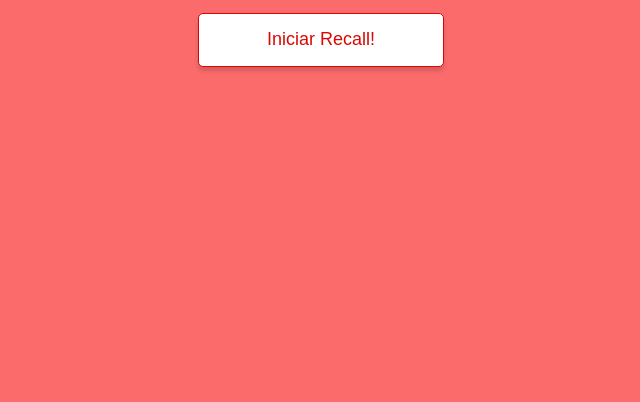
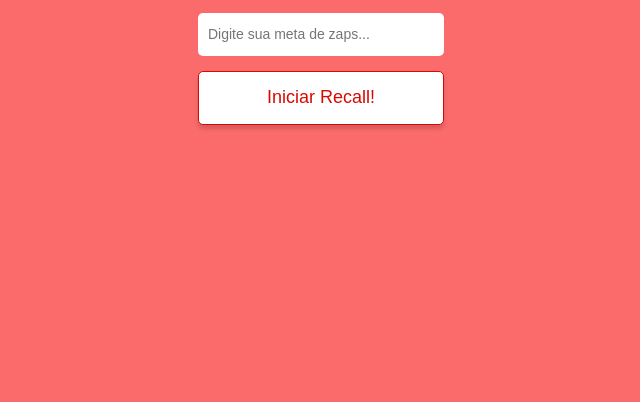
Before and after one commit to MiguelFaria1704/projeto8-zaprecall, a React app: page / in a window 1280 px wide. Shown: the part 398-800 px from the top of the page, without its empty margins (319-959 px from the left). Built offline with nearby package versions, Linux system fonts and the light colour scheme; a web font is replaced by a local one.

Commit message:
Bonus: meta de zaps

```diff
--- a/src/Components/App/App.js
+++ b/src/Components/App/App.js
@@ -6,6 +6,7 @@ import "./style.css";
 
 export default function App() {
     const [onScreen, setOnScreen] = React.useState("LandingPage");
+    const [goal, setGoal] = React.useState(0);
 
     function compare() {
         return Math.random() - 0.5;
@@ -26,12 +27,14 @@ export default function App() {
                 <LandingPage
                     onScreen={onScreen}
                     togglePage={togglePage}
+                    setGoal={setGoal}
                     />
                 ) : (
                 <RecallPage
                     deck={deck}
                     togglePage={togglePage}
                     onScreen={onScreen}
+                    goal={goal}
                 />
                 )
             }
--- a/src/Components/Card/Card.js
+++ b/src/Components/Card/Card.js
@@ -21,13 +21,13 @@ export default function Card({
     function markResult(result) {
         if(result === "right") {
             setIconName([...iconName, "checkmark-circle-sharp"]);
+            setScore(score + 1);
         }
         if(result === "doubt") {
             setIconName([...iconName, "help-circle-sharp"]);
         }
         if(result === "wrong") {
             setIconName([...iconName, "close-circle-sharp"]);
-            setScore(score - 1);
         }
 
         flipCard(result);
--- a/src/Components/LandingPage/LandingPage.js
+++ b/src/Components/LandingPage/LandingPage.js
@@ -1,15 +1,45 @@
+import React from "react";
 import logo from "./logo.png";
 import "./style.css"
 
 export default function LandingPage({
     onScreen,
-    togglePage
+    togglePage,
+    setGoal
 }) {
     return (
         <div className="landing-page">
             <img src={logo} alt="Logo ZapRecall"/>
             <h1>ZapRecall</h1>
-            <input type="button" value="Iniciar Recall!" onClick={() => togglePage(onScreen)}></input>
+            <Form
+                onScreen={onScreen}
+                togglePage={togglePage}
+                setGoal={setGoal}
+            />
         </div>
     );
 }
+
+function Form({
+    onScreen,
+    togglePage,
+    setGoal
+}) {
+
+
+    function handleGoal(event) {
+        setGoal(event.target.value);
+    }
+
+    function handleSubmit(event) {
+        togglePage(onScreen);
+        event.preventDefault();
+    }
+
+    return (
+        <form onSubmit={handleSubmit}>
+            <input type="text" name="goal" placeholder="Digite sua meta de zaps..." onChange={handleGoal}></input>
+            <input type="submit" value="Iniciar Recall!"></input>
+        </form>
+    );
+}
--- a/src/Components/LandingPage/style.css
+++ b/src/Components/LandingPage/style.css
@@ -4,7 +4,7 @@
     align-items: center;
     justify-content: space-between;
     margin: 148px 0 202px 0;
-    height: 317px;
+    height: 375px;
 }
 
 .landing-page img {
@@ -12,17 +12,38 @@
     height: 161px;
 }
 
+form {
+    display: flex;
+    flex-direction: column;
+    align-items: center;
+    justify-content: space-between;
+    margin-top: 30px;
+    height: 112px;
+
+}
+
 .landing-page input {
     width: 246px;
-    height: 54px;
-    background-color: #FFFFFF;
-    color: #D70900;
+    border-radius: 5px;
     font-family: 'Recursive', sans-serif;
     font-weight: 400;
+    background-color: #FFFFFF;
+}
+
+.landing-page input:first-child {
+    height: 43px;
+    font-size: 14px;
+    border: none;
+    cursor: text;
+    padding: 10px;
+    color: #ADADAD;
+}
+
+.landing-page input:last-child {
+    height: 54px;
+    color: #D70900;
     font-size: 18px;
     border: 1px solid #D70900;
     box-shadow: 0px 4px 4px rgba(0, 0, 0, 0.15);
-    border-radius: 5px;
     cursor: pointer;
-    margin-top: 30px;
 }
--- a/src/Components/RecallPage/RecallPage.js
+++ b/src/Components/RecallPage/RecallPage.js
@@ -7,7 +7,8 @@ import "./style.css";
 export default function RecallPage({
     deck,
     togglePage,
-    onScreen
+    onScreen,
+    goal
 }) {
     const [cont, setCont] = React.useState(0);
     const [iconName, setIconName] = React.useState([]);
@@ -40,6 +41,7 @@ export default function RecallPage({
                 score={score}
                 togglePage={togglePage}
                 onScreen={onScreen}
+                goal={goal}
                 />
         </div>
     );
--- a/src/Components/StatusBar/StatusBar.js
+++ b/src/Components/StatusBar/StatusBar.js
@@ -9,7 +9,8 @@ export default function StatusBar({
     results,
     score,
     togglePage,
-    onScreen
+    onScreen,
+    goal
 }) {
     const [display, setDisplay] = React.useState("none");
 
@@ -20,6 +21,7 @@ export default function StatusBar({
                 results={results}
                 score={score}
                 setDisplay={setDisplay}
+                goal={goal}
                 />
 
             <p>{cont}/4 CONCLUÍDOS</p>
@@ -61,12 +63,13 @@ function FinalMessage({
     cont,
     results,
     score,
-    setDisplay
+    setDisplay,
+    goal
 }) {
     let message = {emoji: "", reaction: "", msg: ""};
 
     function showFinalMessage(results) {
-        if(score === 0) {
+        if(score >= goal) {
             message = {
                 emoji: "PartyEmoji",
                 reaction: "Parabéns!",
```
